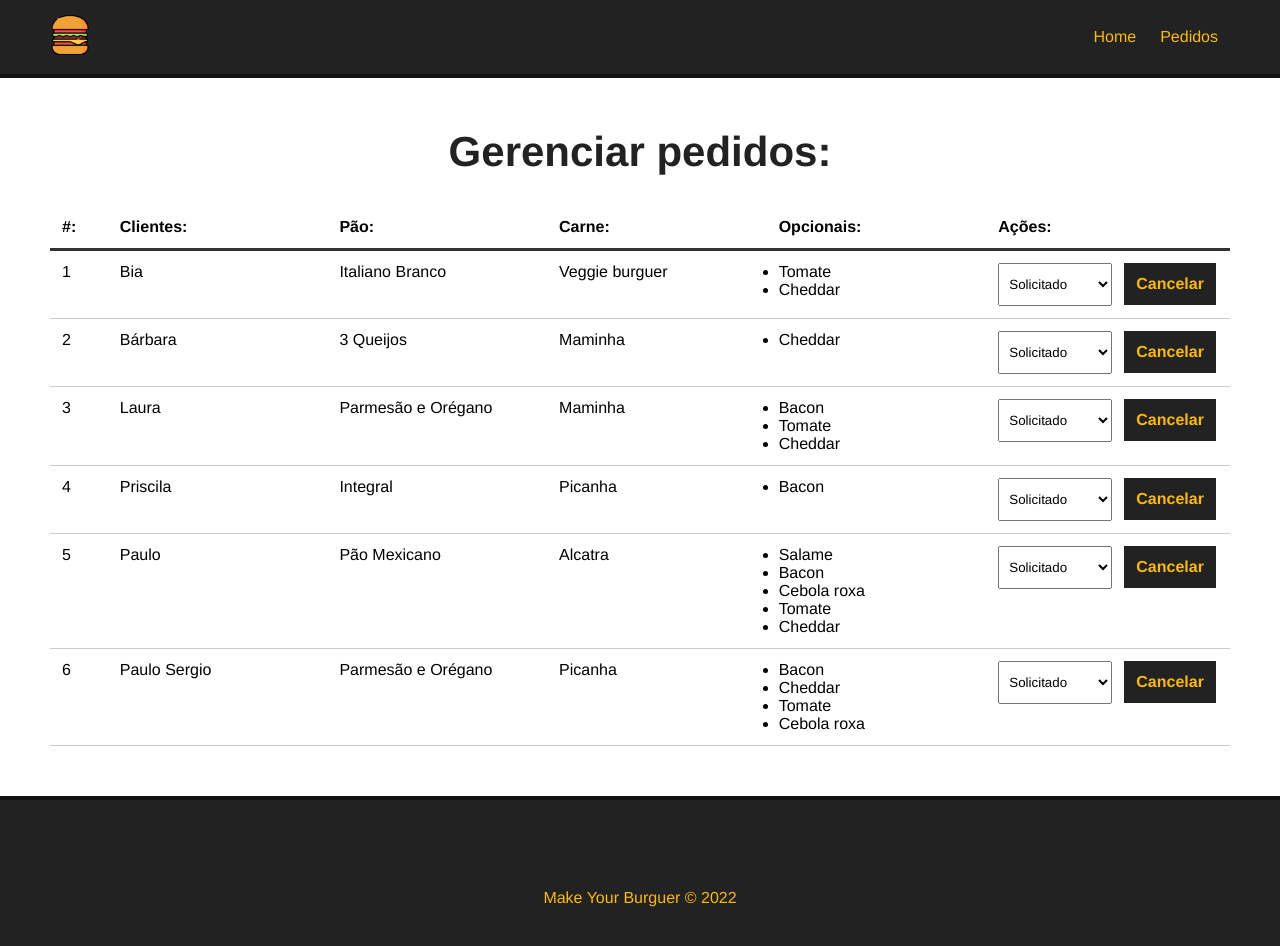
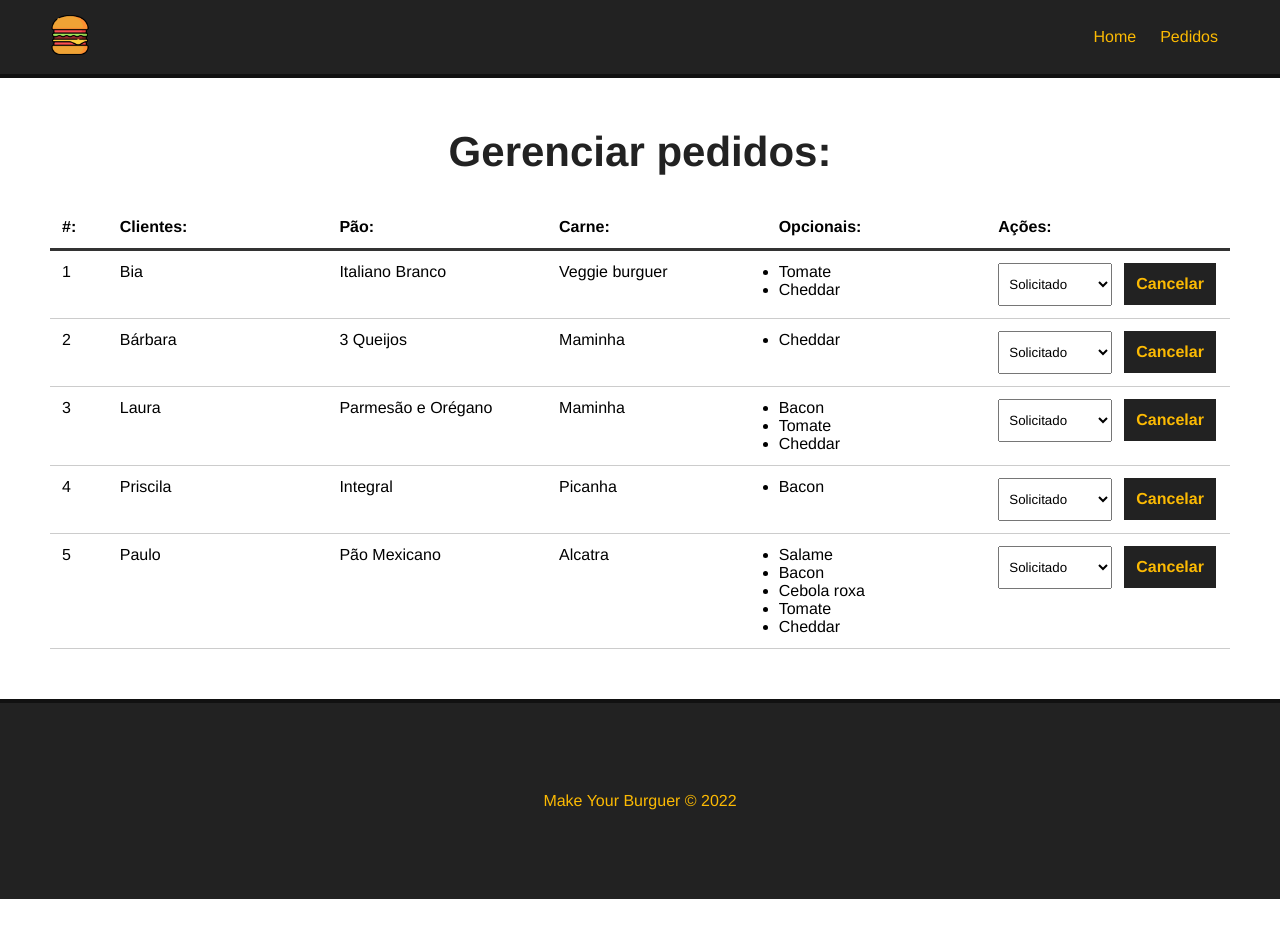
Before and after one commit to bamarcheti/make-your-burguer, a Vue app: page /pedidos in a window 1280 px wide. Shown: the top 946 px of the page. After the commit the page ends 899 px from the top, so only its background shows below. Built offline with nearby package versions, Linux system fonts and the light colour scheme; data requests are answered from the project's data file.

Commit message:
commit removendo pedidos do sistema

```diff
--- a/db/db.json
+++ b/db/db.json
@@ -138,19 +138,6 @@
       ],
       "status": "Solicitado",
       "id": 5
-    },
-    {
-      "nome": "Paulo Sergio",
-      "carne": "Picanha",
-      "pao": "Parmesão e Orégano",
-      "opcionais": [
-        "Bacon",
-        "Cheddar",
-        "Tomate",
-        "Cebola roxa"
-      ],
-      "status": "Solicitado",
-      "id": 6
     }
   ]
 }
--- a/src/components/Dashboard.vue
+++ b/src/components/Dashboard.vue
@@ -74,7 +74,7 @@ export default {
         },
         async deleteBurguer(id) {
 
-            const req = await fetch(`http://localhost:3000/burguers${id}`, {
+            const req = await fetch(`http://localhost:3000/burguers/${id}`, {
                 method: "DELETE"
             });
 
```
